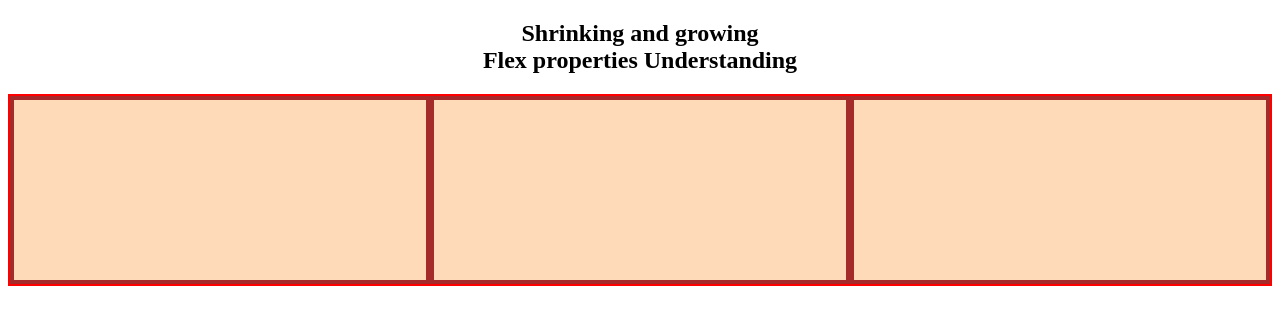
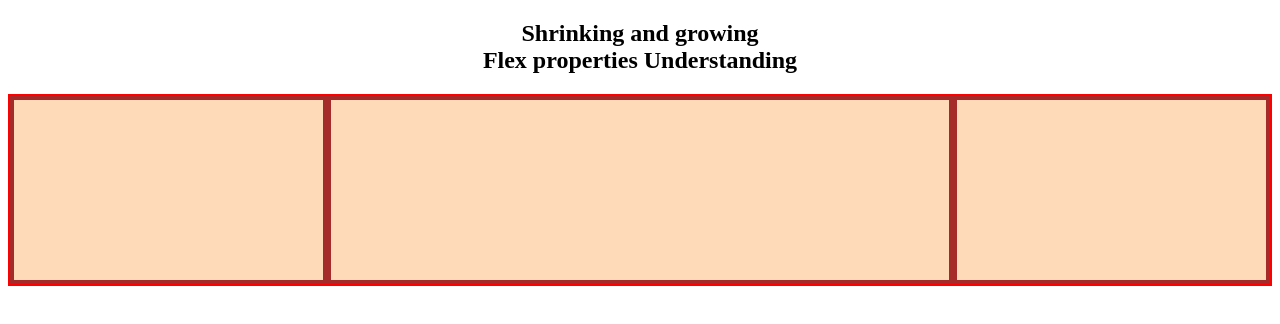
Before and after one commit to ksites/shirking_growingCSS, a plain HTML site: page index.html in a window 1280 px wide. Drawn offline with Linux system fonts and the light colour scheme.

Commit message:
added comment to retrieval

```diff
--- a/styles.css
+++ b/styles.css
@@ -16,10 +16,11 @@ flex-grow: 1;
   background: peachpuff;
   border: 4px solid brown;
   height: 180px;
-  flex-grow: 1;
+  flex-grow: 2;
   flex-shrink: 1;
+  flex-basis: 0%;
   }
-
+/* Play with these property values to better understand the concept behind it */
   .Flex-container .three{
     background: peachpuff;
     border: 4px solid brown;
```
